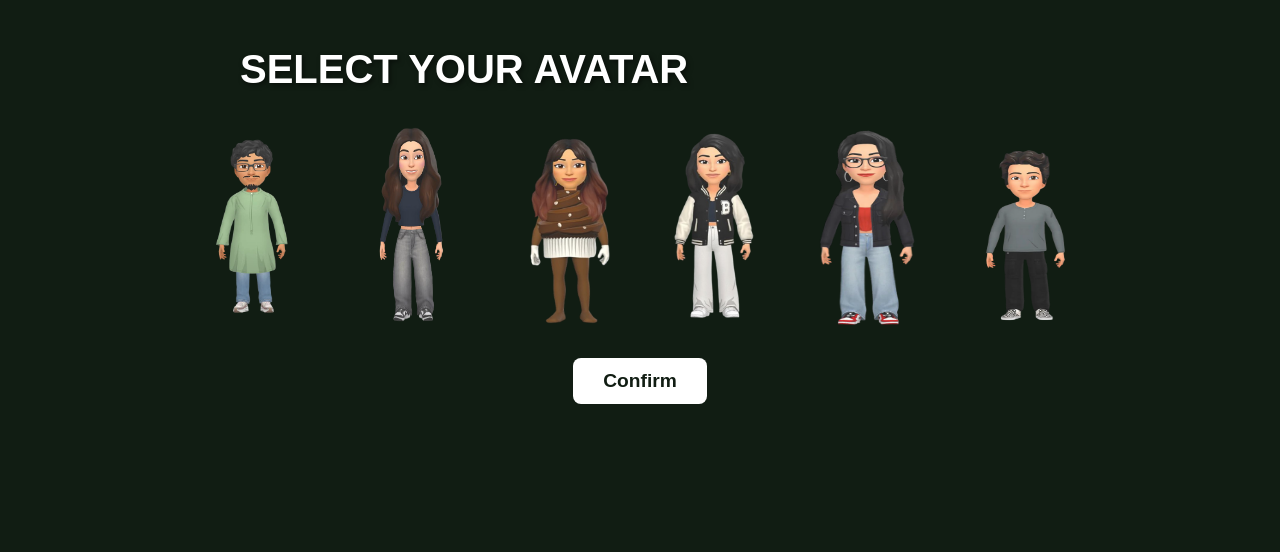
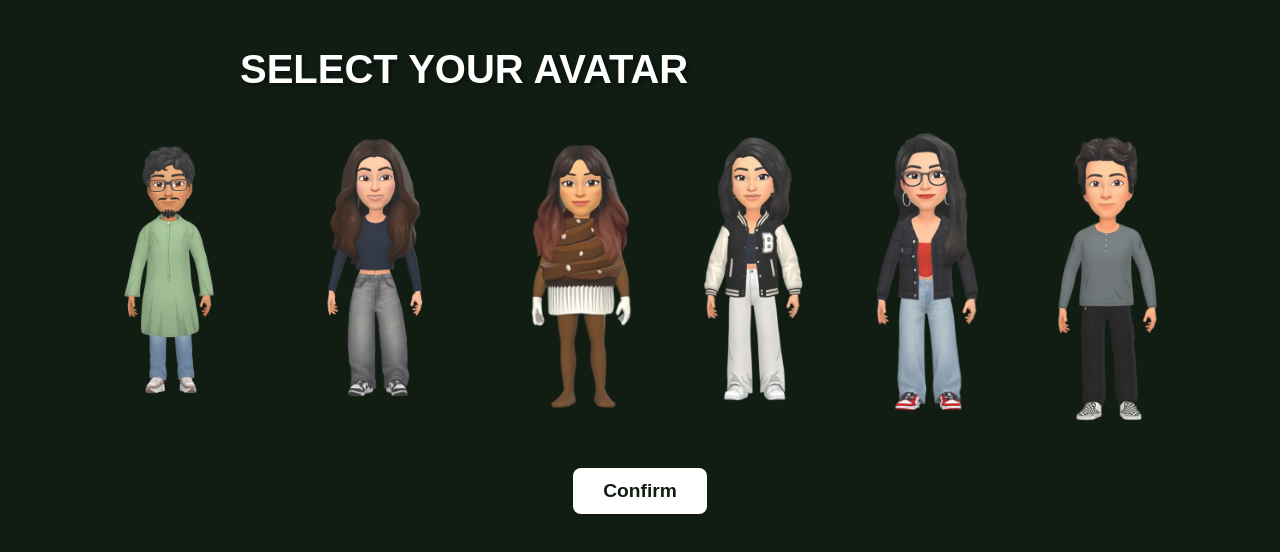
Before and after one commit to rhea164/finspire, a React (Create React App) app in the folder frontend/: page /avatar in a window 1280 px wide. Shown: the top 552 px of the page. Built offline with nearby package versions, Linux system fonts and the light colour scheme.

Commit message:
Update Avatar.css

```diff
--- a/frontend/src/components/Avatar.css
+++ b/frontend/src/components/Avatar.css
@@ -30,17 +30,39 @@
 }
 
 .avatars img {
-  width: 120px;             /* fixed width for consistent layout */
-  height: 210px;           /* fixed height */
+  width: 150px;             /* fixed width for consistent layout */
+  height: 300px;           /* fixed height */
   cursor: pointer;
   border: 3px solid transparent;
   transition: transform 0.2s ease, box-shadow 0.2s ease, border 0.2s ease;
+}
+
+.avatars img.r {
+  margin-top:10px;
+  height: 280px;            /* smaller height for Rhea */
+  width:180px;
+}
+
+.avatars img.v{
+  margin-top:-30px;
+  height:350px;
+}
+
+.avatars img.l{
+  width:130px;
 }
 
 .avatars img:hover {
   transform: scale(1.15);
   box-shadow: 0 6px 20px rgba(255, 255, 255, 0.3);
   border: 3px solid #ffffff;
+  background-color: pink;
+}
+
+.avatars img.selected {
+  border: 3px solid #ffffff;
+  box-shadow: 0 6px 20px rgba(255, 255, 255, 0.3);
+  background-color: pink;
 }
 
 button {
```
